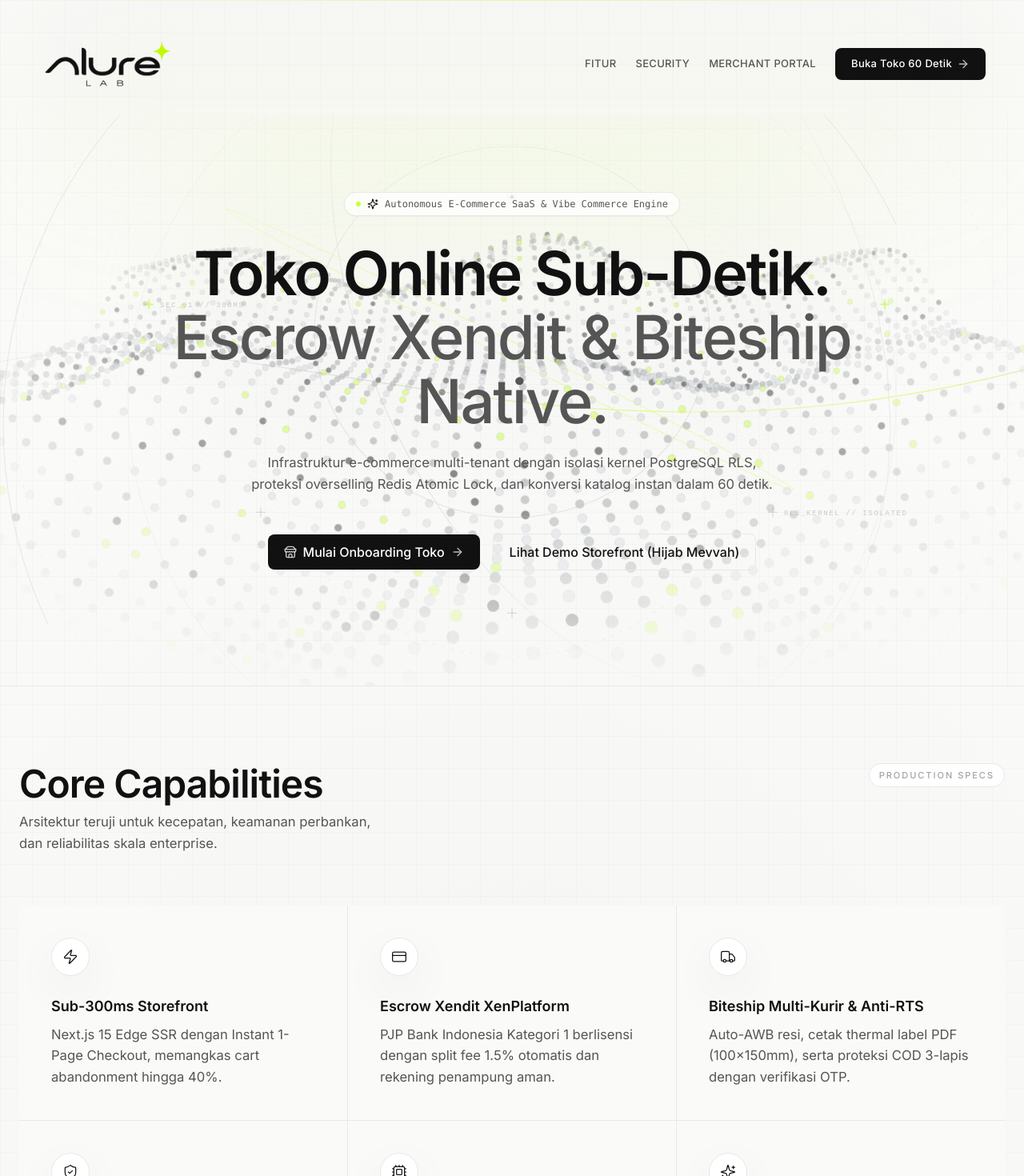
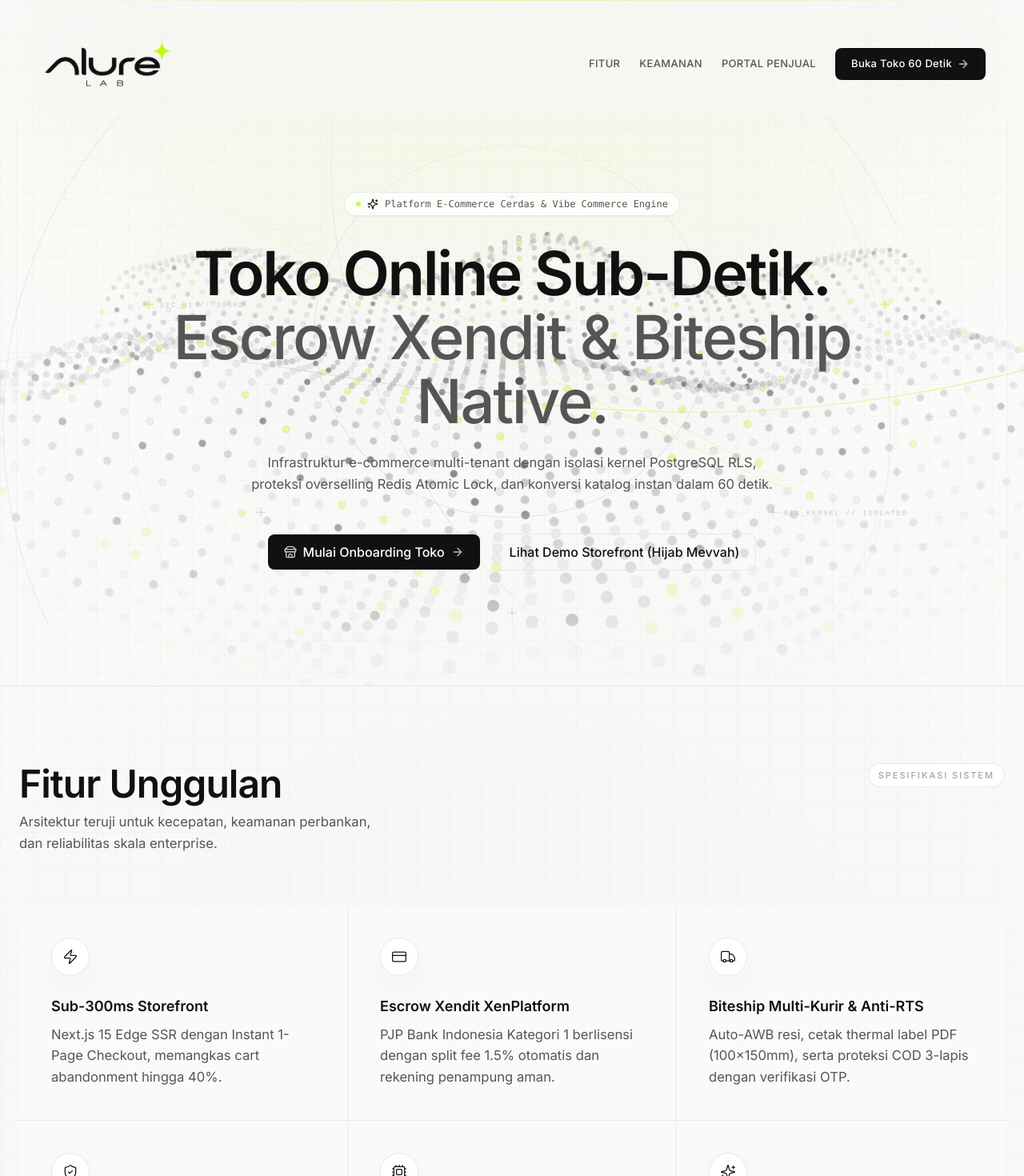
Before and after one commit to 10969sosho/app_alurelab, a Next.js app in the folder frontend/: page / in a window 1280 px wide. Shown: the top 1470 px of the page at 80% size. Built offline with nearby package versions, Linux system fonts and the light colour scheme.

Commit message:
i18n: Batch 1 - lokalisasi Bahasa Indonesia landing page dan onboarding

```diff
--- a/frontend/src/app/onboarding/page.tsx
+++ b/frontend/src/app/onboarding/page.tsx
@@ -125,7 +125,7 @@
 
         <div className="text-center mb-10">
           <span className="inline-flex items-center gap-1.5 micro-label text-charcoal-900 bg-white px-3 py-1.5 rounded-sm border border-cloud mb-4 shadow-sm">
-            <Sparkles className="w-3.5 h-3.5" /> 60-Second Onboarding Wizard
+            <Sparkles className="w-3.5 h-3.5" /> Panduan Buka Toko 60 Detik
           </span>
           <h1 className="h2-text text-charcoal-900 mb-2">
             Mulai Jualan dengan ALURELAB
@@ -180,7 +180,7 @@
 
           <div className="space-y-4 pt-4 border-t border-cloud">
             <h2 className="micro-label border-b border-cloud pb-2 text-charcoal-900 font-semibold">
-              2. AKUN PEMILIK (OWNER)
+              2. AKUN PEMILIK
             </h2>
 
             <div className="grid md:grid-cols-2 gap-4">
@@ -229,7 +229,7 @@
               </div>
 
               <div>
-                <label className="micro-label block mb-1.5">Kata Sandi (Password)</label>
+                <label className="micro-label block mb-1.5">Kata Sandi</label>
                 <div className="relative">
                   <input
                     type={showPassword ? 'text' : 'password'}
--- a/frontend/src/app/page.tsx
+++ b/frontend/src/app/page.tsx
@@ -38,13 +38,13 @@
             href="#security"
             className="text-[13px] font-medium text-darkgray hover:text-charcoal-900 transition-colors hidden sm:block tracking-wide"
           >
-            SECURITY
+            KEAMANAN
           </a>
           <Link
             href="/dashboard"
             className="text-[13px] font-medium text-darkgray hover:text-charcoal-900 transition-colors hidden sm:block tracking-wide"
           >
-            MERCHANT PORTAL
+            PORTAL PENJUAL
           </Link>
           <Link
             href="/onboarding"
@@ -155,7 +155,7 @@
           <div className="inline-flex items-center gap-2 px-3.5 py-1.5 rounded-full border border-cloud bg-white/80 backdrop-blur-sm text-darkgray text-xs font-mono mb-8 shadow-sm">
             <span className="w-1.5 h-1.5 rounded-full bg-lime-accent shadow-lime-glow animate-pulse"></span>
             <Sparkles className="w-3.5 h-3.5 text-charcoal-900" />
-            Autonomous E-Commerce SaaS & Vibe Commerce Engine
+            Platform E-Commerce Cerdas & Vibe Commerce Engine
           </div>
 
           <h1 className="display-text text-charcoal-900 mb-6 text-balance">
@@ -192,10 +192,10 @@
       <section id="features" className="relative z-10 py-24 px-6 max-w-7xl mx-auto border-t border-cloud scroll-mt-20">
         <div className="flex flex-col md:flex-row justify-between items-start mb-16 gap-4">
           <div>
-            <h2 className="h2-text text-charcoal-900 mb-2">Core Capabilities</h2>
+            <h2 className="h2-text text-charcoal-900 mb-2">Fitur Unggulan</h2>
             <p className="body-text text-sm max-w-md">Arsitektur teruji untuk kecepatan, keamanan perbankan, dan reliabilitas skala enterprise.</p>
           </div>
-          <span className="micro-label border border-cloud px-3 py-1.5 rounded-full bg-white">Production Specs</span>
+          <span className="micro-label border border-cloud px-3 py-1.5 rounded-full bg-white">Spesifikasi Sistem</span>
         </div>
 
         <div className="grid md:grid-cols-2 lg:grid-cols-3 gap-px bg-cloud">
@@ -319,8 +319,8 @@
           <span className="micro-label">© 2026 ALURELAB</span>
           <span className="w-1 h-1 rounded-full bg-cloud"></span>
           <a href="#features" className="micro-label hover:text-charcoal-900 transition-colors">Fitur</a>
-          <a href="#security" className="micro-label hover:text-charcoal-900 transition-colors">Security</a>
-          <Link href="/login" className="micro-label hover:text-charcoal-900 transition-colors">Portal</Link>
+          <a href="#security" className="micro-label hover:text-charcoal-900 transition-colors">Keamanan</a>
+          <Link href="/login" className="micro-label hover:text-charcoal-900 transition-colors">Portal Penjual</Link>
           <Link href="/register" className="micro-label hover:text-charcoal-900 transition-colors">Daftar</Link>
           <Link href="/onboarding" className="micro-label hover:text-charcoal-900 transition-colors">Onboarding</Link>
         </div>
```
Also changed, not shown: 1 other file (tests, documents, lock files or other folders).
